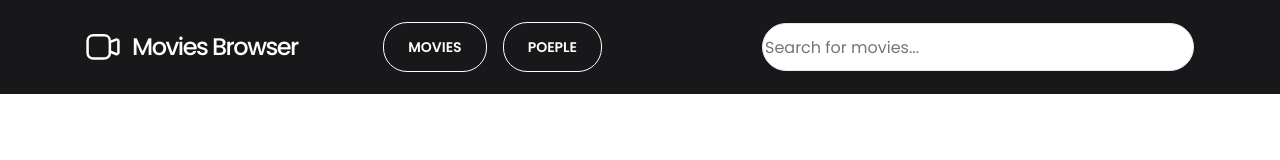
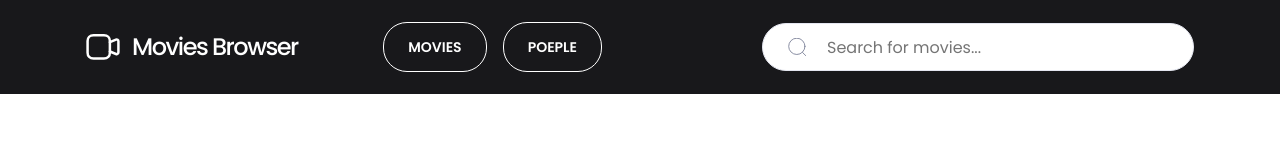
Before and after one commit to danielnowrot/movies-browser, a React (Create React App) app: page /#/ in a window 1280 px wide. Shown: the top 160 px of the page. Built offline with nearby package versions, Linux system fonts and the light colour scheme.

Commit message:
added magnifying-glass for search

```diff
--- a/src/Routes/Root/index.js
+++ b/src/Routes/Root/index.js
@@ -1,7 +1,7 @@
 import {
     StyledHeader, StyledImg, StyledTitle,
     StyledMoviesPeople, StyledSearch, StyledBar,
-    StyledLeft, StyledRight
+    StyledLeft, StyledRight, StyledIcon, StyledInput
 } from "./styled";
 import camera from "../../Images/camera.svg";
 
@@ -24,7 +24,10 @@ const Root = () => {
                     </StyledMoviesPeople>
                 </StyledRight>
             </StyledBar>
-            <StyledSearch placeholder="Search for movies..." />
+            <StyledSearch>
+                <StyledInput placeholder="Search for movies..." type="search" />
+                <StyledIcon />
+            </StyledSearch>
         </StyledHeader>
     )
 };
--- a/src/Routes/Root/styled.js
+++ b/src/Routes/Root/styled.js
@@ -1,4 +1,5 @@
 import styled from "styled-components";
+import magnifyingGlass from "../../Images/magniyfying-glass.svg";
 
 export const StyledHeader = styled.header`
     display: flex;
@@ -51,9 +52,27 @@ export const StyledMoviesPeople = styled.div`
     border-radius: 24px;
 `
 
-export const StyledSearch = styled.input`
+export const StyledSearch = styled.div`
+    position: relative;
+`
+
+export const StyledInput = styled.input`
     border: 1px solid #E4E6F0;
     border-radius: 33px;
     width: 432px;
     height: 48px;
+    padding-left: 64px;
+    padding-right: 16px;
 `
+
+export const StyledIcon = styled.div`
+  position: absolute;
+  top: 50%;
+  left: 26px;
+  transform: translateY(-50%);
+  width: 19px;
+  height: 19px;
+  background-image: url(${magnifyingGlass});
+  background-repeat: no-repeat;
+  background-size: contain;
+`;
```
Also changed, not shown: src/Images/magniyfying-glass.svg (added).
